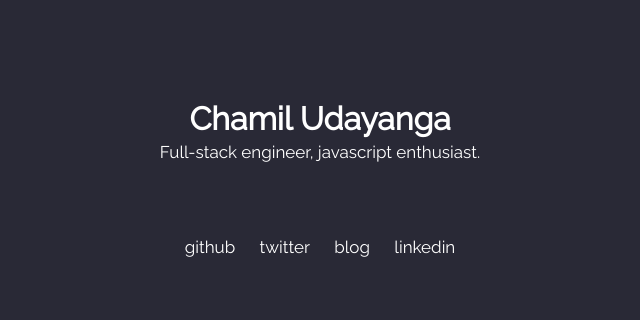
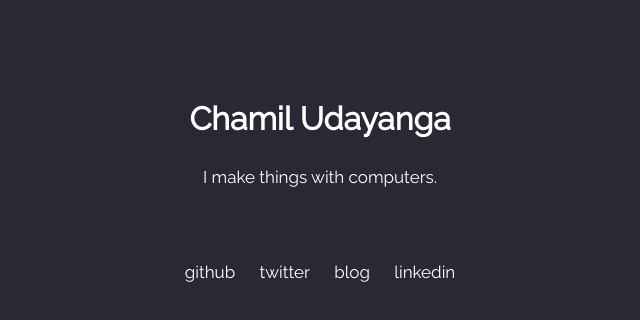
Before and after one commit to chamilu/HomePage, a website: page public/index.html in a window 1280 px wide. Shown: the whole page, without its empty margins (320-960 px from the left). Drawn offline with Linux system fonts and the light colour scheme.

Commit message:
changed description

```diff
--- a/public/index.html
+++ b/public/index.html
@@ -35,8 +35,8 @@
   <div>
 
     <h1 class="name">Chamil Udayanga</h1>
-    <p class="description">
-      Full-stack engineer, javascript enthusiast.</p>
+    <p class="description" style="margin-top: 30px">
+      I make things with computers.</p>
 
 
     <p class="description url-list">
```
